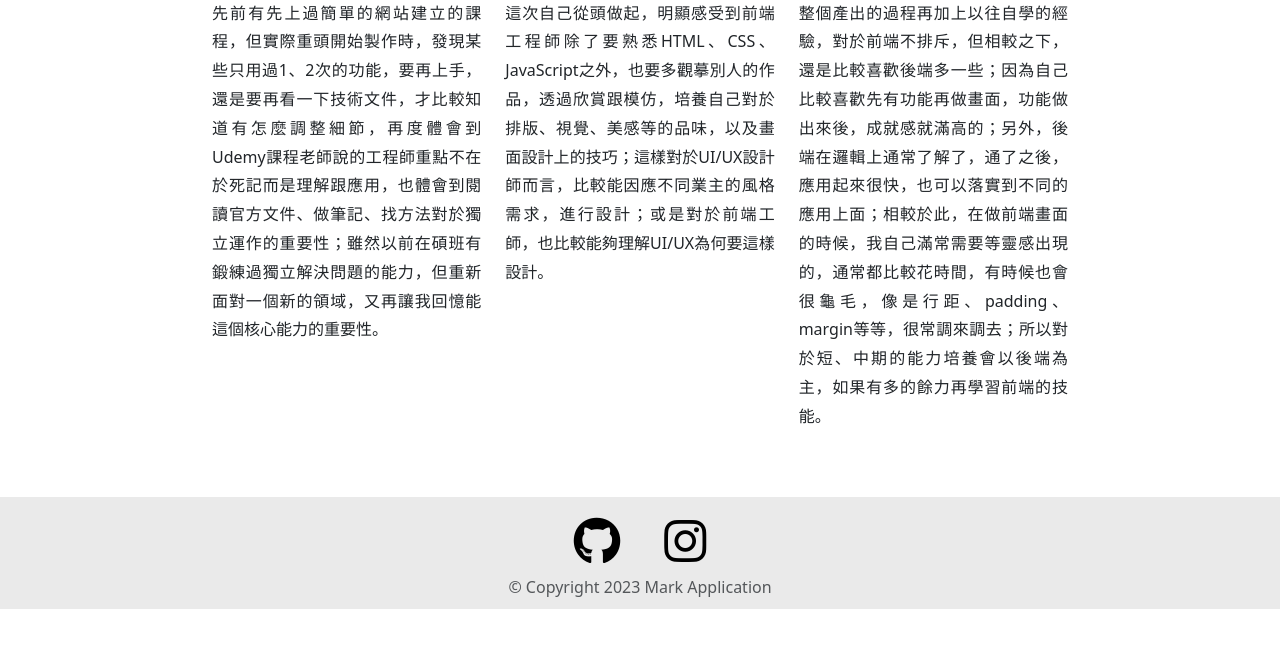
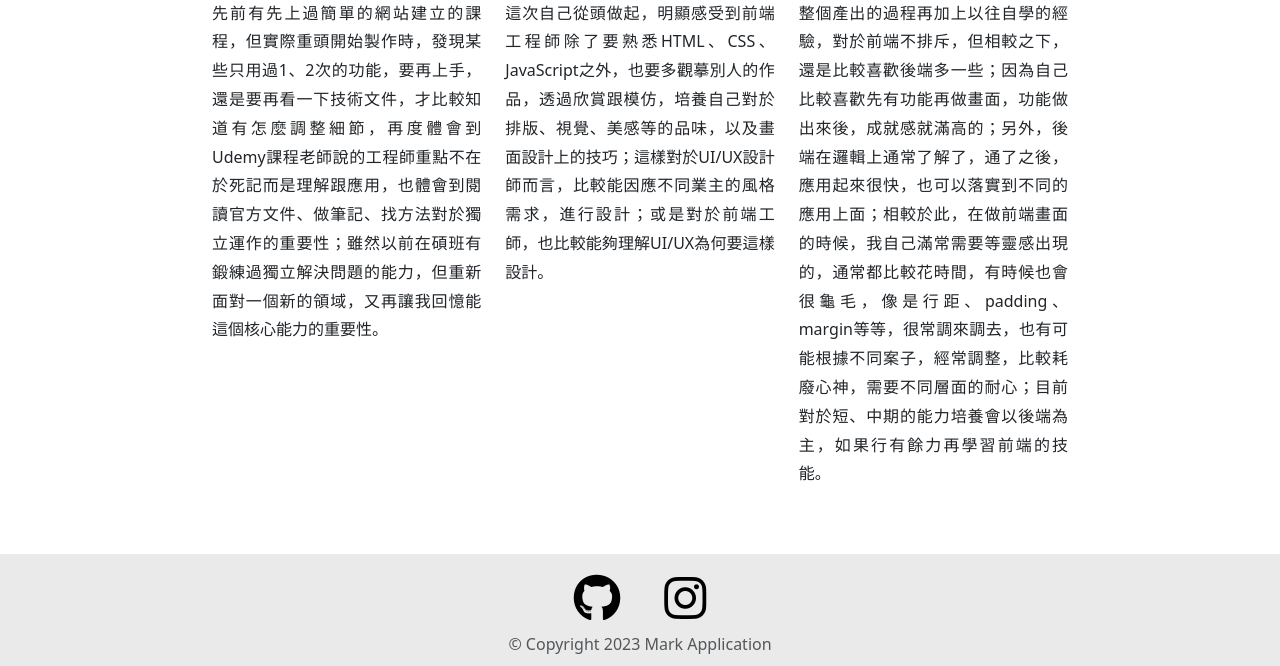
Before and after one commit to KJeiii/Wehelp-Bootcamp-Application, a Flask app: page /reflection in a window 1280 px wide. Shown: the part 320-986 px from the top of the page. Before the commit the page ends 929 px from the top, so only its background shows below. Run offline with Flask 3, Linux system fonts and the light colour scheme; some libraries are stand-ins or nearby versions.

Commit message:
modify back-end statement

```diff
--- a/templates/reflection.html
+++ b/templates/reflection.html
@@ -21,7 +21,7 @@
         <div class="col-12 col-md-4">
             <h3>後端為主</h3>
             <p class="content-statement">
-                整個產出的過程再加上以往自學的經驗，對於前端不排斥，但相較之下，還是比較喜歡後端多一些；因為自己比較喜歡先有功能再做畫面，功能做出來後，成就感就滿高的；另外，後端在邏輯上通常了解了，通了之後，應用起來很快，也可以落實到不同的應用上面；相較於此，在做前端畫面的時候，我自己滿常需要等靈感出現的，通常都比較花時間，有時候也會很龜毛，像是行距、padding、margin等等，很常調來調去；所以對於短、中期的能力培養會以後端為主，如果有多的餘力再學習前端的技能。
+                整個產出的過程再加上以往自學的經驗，對於前端不排斥，但相較之下，還是比較喜歡後端多一些；因為自己比較喜歡先有功能再做畫面，功能做出來後，成就感就滿高的；另外，後端在邏輯上通常了解了，通了之後，應用起來很快，也可以落實到不同的應用上面；相較於此，在做前端畫面的時候，我自己滿常需要等靈感出現的，通常都比較花時間，有時候也會很龜毛，像是行距、padding、margin等等，很常調來調去，也有可能根據不同案子，經常調整，比較耗廢心神，需要不同層面的耐心；目前對於短、中期的能力培養會以後端為主，如果行有餘力再學習前端的技能。
             </p>
         </div>
     </div>
```
